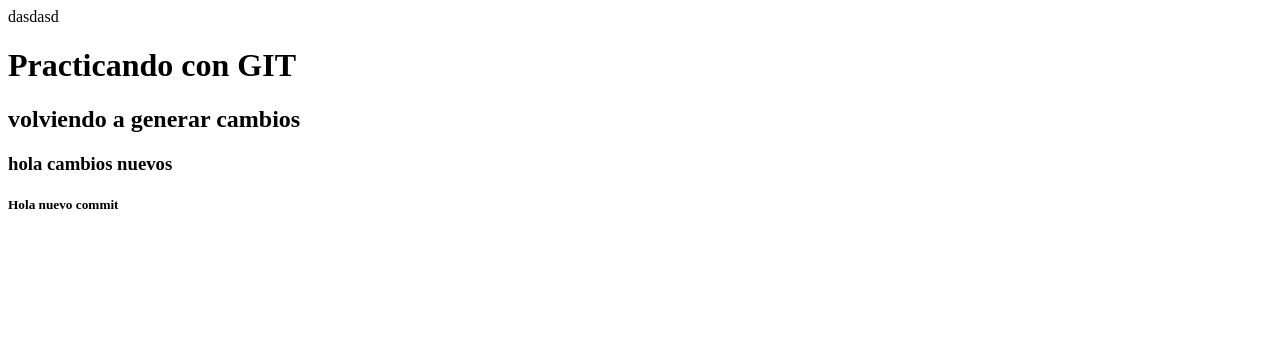
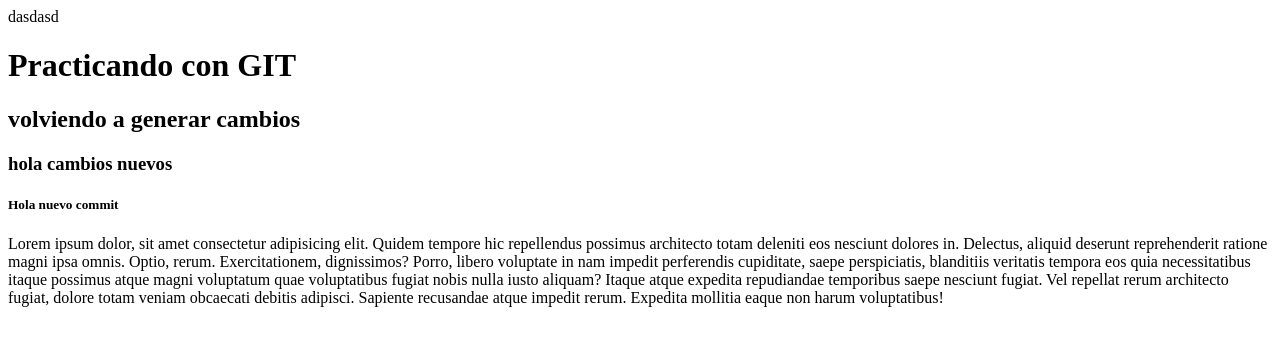
Before and after one commit to Azueel/Test-71i, a plain HTML site: page index.html in a window 1280 px wide. Drawn offline with Linux system fonts and the light colour scheme.

Commit message:
agrego un lorem

```diff
--- a/index.html
+++ b/index.html
@@ -14,5 +14,9 @@
 		<h3>hola cambios nuevos</h3>
 
 		<h5>Hola nuevo commit</h5>
+
+		<p>Lorem ipsum dolor, sit amet consectetur adipisicing elit. Quidem tempore hic repellendus possimus architecto totam deleniti eos nesciunt dolores in. Delectus, aliquid deserunt reprehenderit ratione magni ipsa omnis. Optio, rerum.
+		Exercitationem, dignissimos? Porro, libero voluptate in nam impedit perferendis cupiditate, saepe perspiciatis, blanditiis veritatis tempora eos quia necessitatibus itaque possimus atque magni voluptatum quae voluptatibus fugiat nobis nulla iusto aliquam?
+		Itaque atque expedita repudiandae temporibus saepe nesciunt fugiat. Vel repellat rerum architecto fugiat, dolore totam veniam obcaecati debitis adipisci. Sapiente recusandae atque impedit rerum. Expedita mollitia eaque non harum voluptatibus!</p>
 	</body>
 </html>
```
